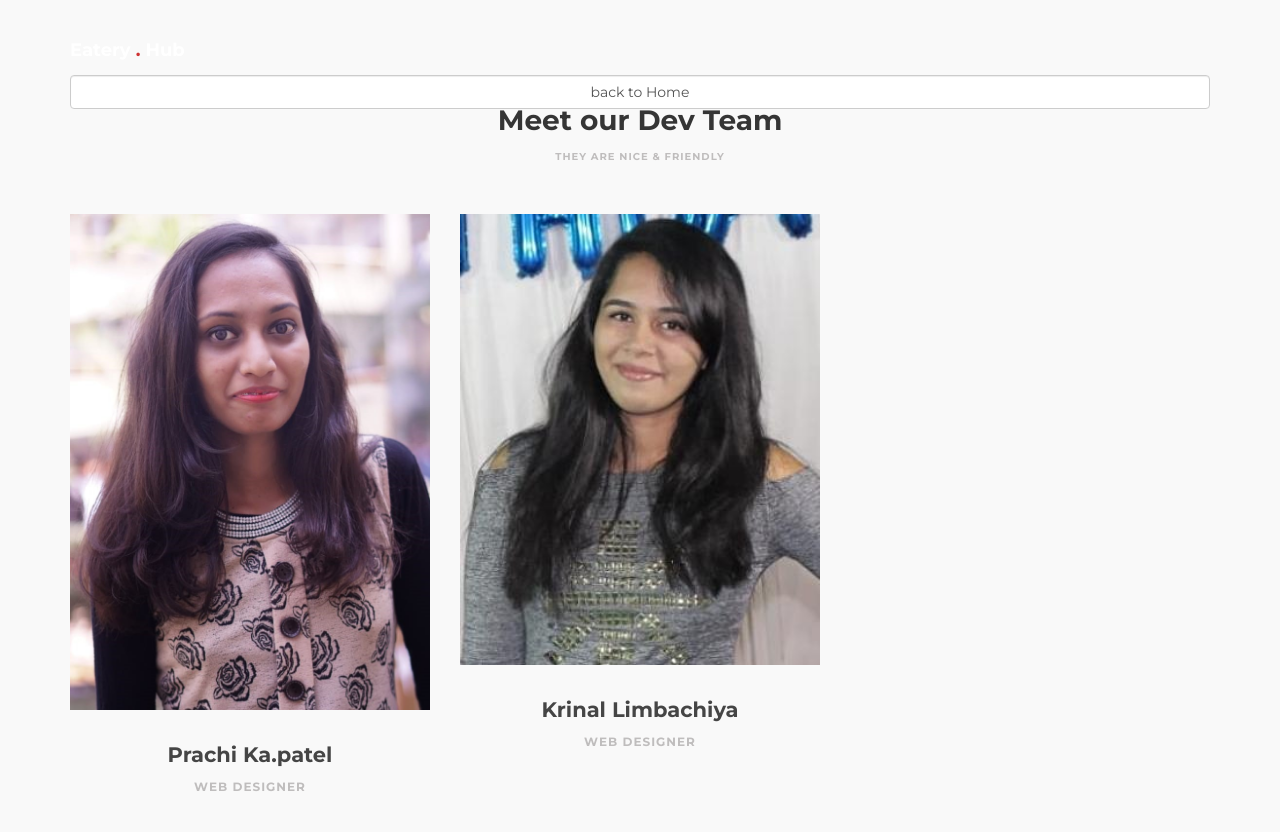
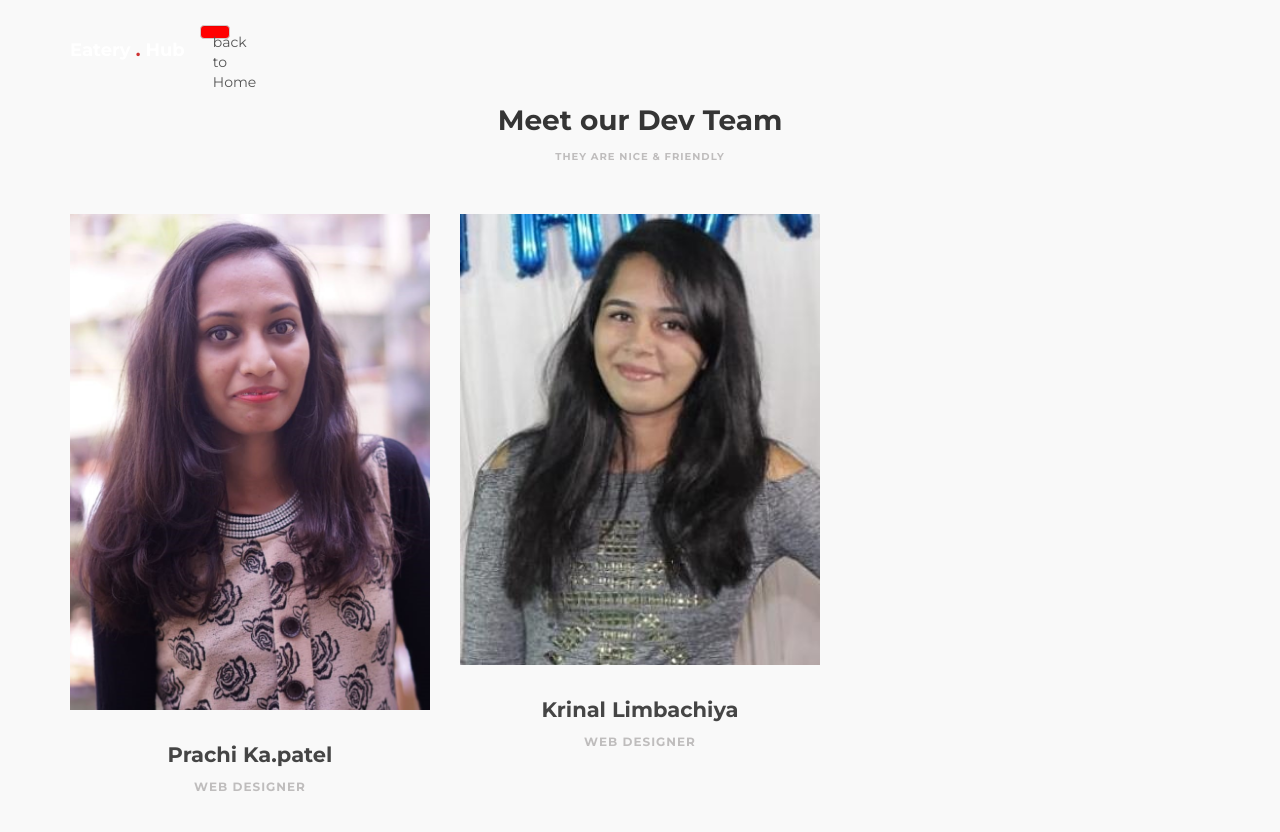
Before and after one commit to QuaruntineTime/Eatryhub, a plain HTML site: page team.html in a window 1280 px wide. Drawn offline with nearby package versions, Linux system fonts and the light colour scheme.

Commit message:
Update team.html

```diff
--- a/team.html
+++ b/team.html
@@ -39,7 +39,7 @@
 
                <!-- MENU LINKS -->
                 <form action="index.html">
-     <button type="submit" class="form-control" id="cf-submit" name="submit" background-color: red;>back to Home</button>
+     <button style="width:30px; height:8px; background-color:red;" type="submit" class="form-control" id="cf-submit" name="submit" background-color: red;>back to Home</button>
      </form>
           </div>
      </section>
```
